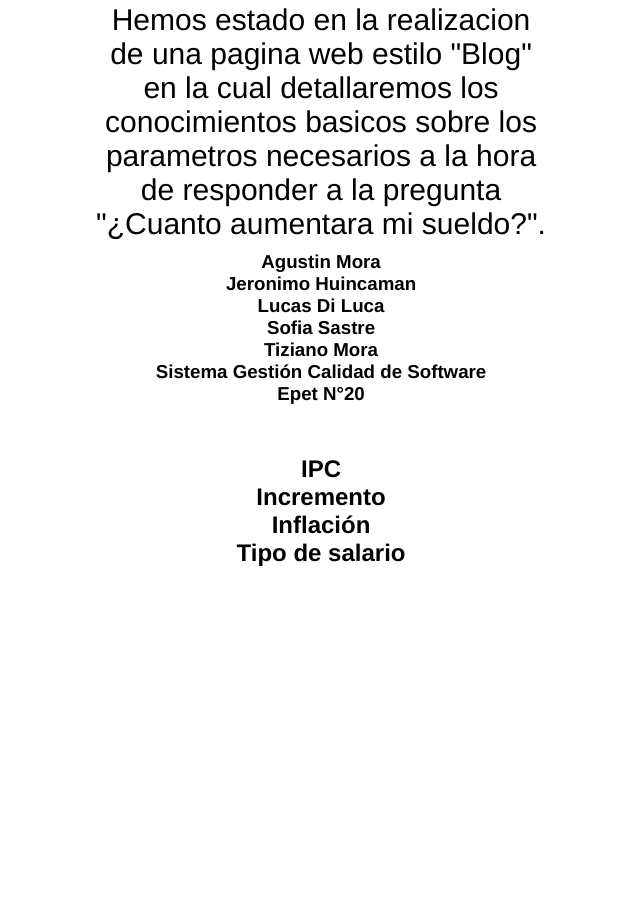
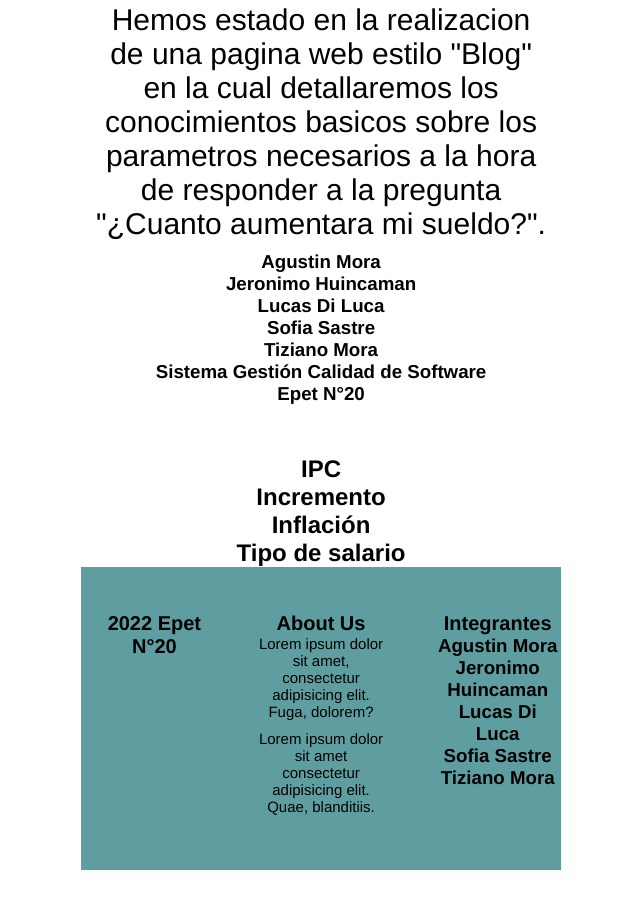
Before and after one commit to jeronimohuincaman/PAG-WEB-INFLACION, a plain HTML site: page index.html in a window 1280 px wide. Shown: the part 293-1193 px from the top of the page, without its empty margins (319-959 px from the left). Before the commit the page ends 890 px from the top, so only its background shows below. Drawn offline with Linux system fonts and the light colour scheme.

Commit message:
footer_Di_Luca

```diff
--- a/index.html
+++ b/index.html
@@ -83,6 +83,34 @@
             </div>
         </div>
 
+        <footer class="pie-pagina">
+            <div class="grupo-1">
+
+                <div class="box">
+                    <h1 class="ep">2022 <b>Epet N°20 </b></h>
+                </div>
+                <!--<div class="box">
+                    <figure>
+                        <a href="#"><img src="logos/logo_epet.jpg" alt=""></a>
+                    </figure>
+                </div> -->
+                <div class="box">
+                    <h2>About Us</h2>
+                    <p>Lorem ipsum dolor sit amet, consectetur adipisicing elit. Fuga, dolorem?</p>
+                    <p>Lorem ipsum dolor sit amet consectetur adipisicing elit. Quae, blanditiis.</p>
+                </div>
+                    <div class="box">
+                        <h2>Integrantes</h2>
+                        <h3>Agustin Mora</h3>
+                        <h3>Jeronimo Huincaman</h3>
+                        <h3>Lucas Di Luca</h3>
+                        <h3>Sofia Sastre</h3>
+                        <h3>Tiziano Mora</h3>
+                    </div>
+                </div>
+            </div>
+
+        </footer>
 </body>
 
 </html>
--- a/style.css
+++ b/style.css
@@ -64,3 +64,47 @@
         margin: 10px;
         text-align: center;
     }
+
+    .pie-pagina{
+      width: 100%;
+      background-color: cadetblue;
+  }
+
+  .pie-pagina .grupo-1{
+      width: 100%;
+      max-width:1200px;
+      margin: auto;
+      display: grid;
+      grid-template-columns: repeat(3, 1fr);
+      grid-gap: 50px;
+      padding: 45px 0px;
+  }
+
+  .pie-pagina .grupo-1 .box .figure{
+      width: 100%;
+      height: 100%;
+      display: flex;
+      justify-content: center;
+      align-items: center;
+  }
+  /*
+  .pie-pagina .grupo-1 .box .figure img{
+      width: 250px;
+  }
+  */
+  .pie-pagina .grupo-1 .box h2{
+      color: black;
+      margin: bottom 25px; ;
+      font-size: 20px;
+  }
+
+  .pie-pagina .grupo-1 .box p{
+      color: black;
+      margin-bottom: 10px;
+      font-size: 15px;
+  }
+
+  .pie-pagina .grupo-1 .box h1{
+      font-size: 20px;
+      margin-left: 20px;
+  }
```
